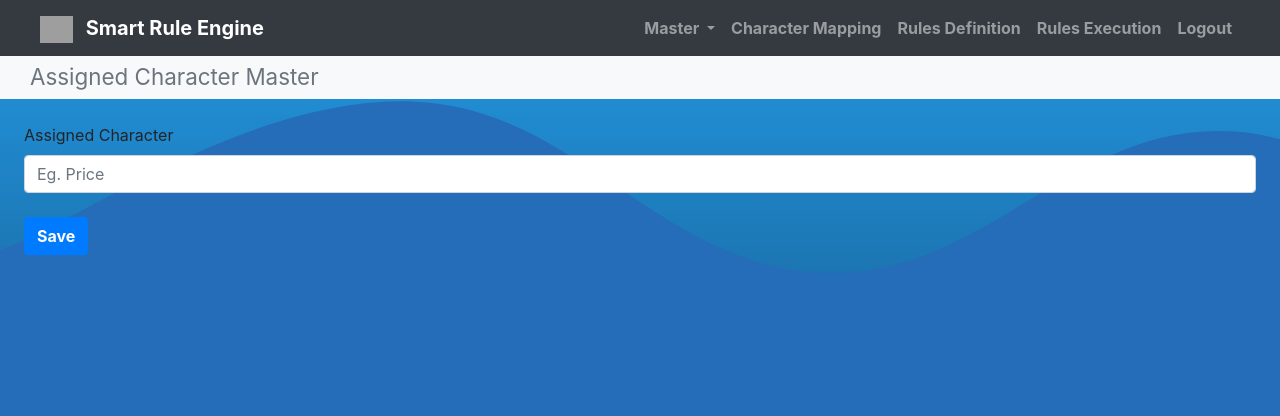
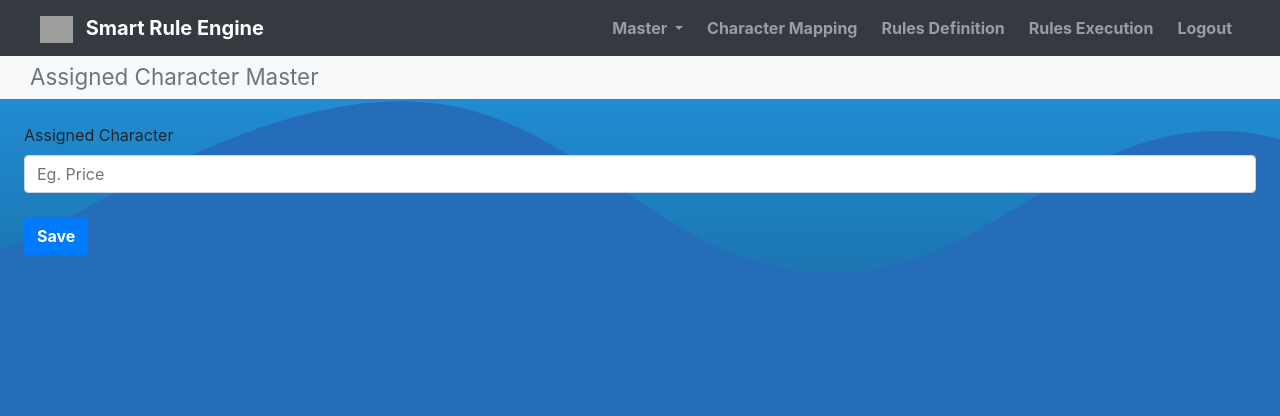
Before and after one commit to Sam8239/Smart_Rule_Engine, a Django app: page /asschardef in a window 1280 px wide. Shown: the top 416 px of the page. Run offline with Django 3.2, Linux system fonts and the light colour scheme; some libraries are stand-ins or nearby versions; grey boxes are pictures that could not be loaded.

Commit message:
Updated Navbar

```diff
--- a/templates/base.html
+++ b/templates/base.html
@@ -62,17 +62,17 @@
           </li>
 
           <li class="nav-item">
-            <a class="nav-link" href="/charmap">Character Mapping</a>
+            <a class="nav-link ps-lg-3" href="/charmap">Character Mapping</a>
           </li>
           <li class="nav-item">
-            <a class="nav-link" href="/ruledef">Rules Definition</a>
+            <a class="nav-link ps-lg-3" href="/ruledef">Rules Definition</a>
           </li>
           <li class="nav-item">
-            <a class="nav-link" href="/ruleexe">Rules Execution</a>
+            <a class="nav-link ps-lg-3" href="/ruleexe">Rules Execution</a>
           </li>
           </li>
           <li class="nav-item">
-            <a class="nav-link" href="/logout">Logout</a>
+            <a class="nav-link ps-lg-3" href="/logout">Logout</a>
           </li>
         </ul>
       </div>
```
